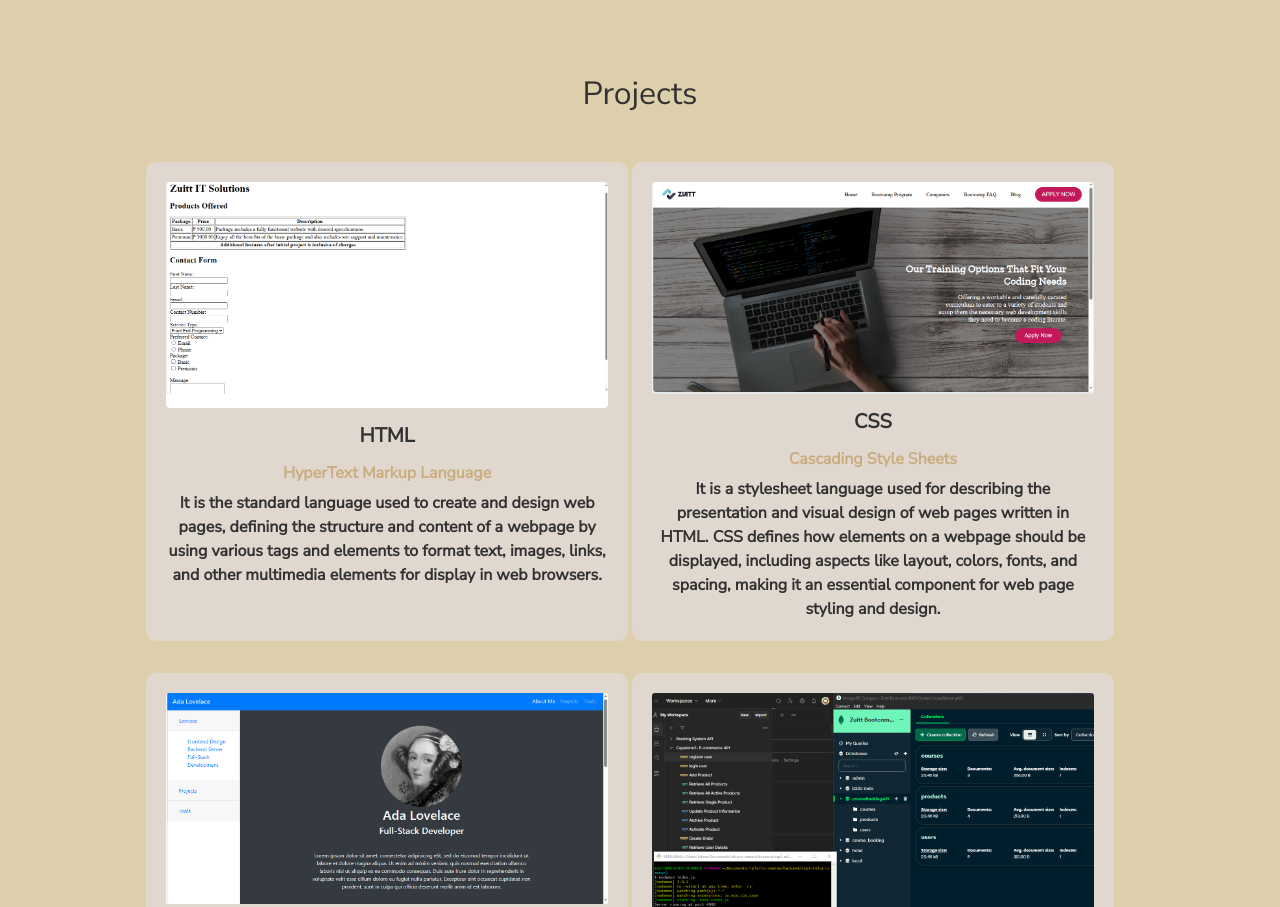
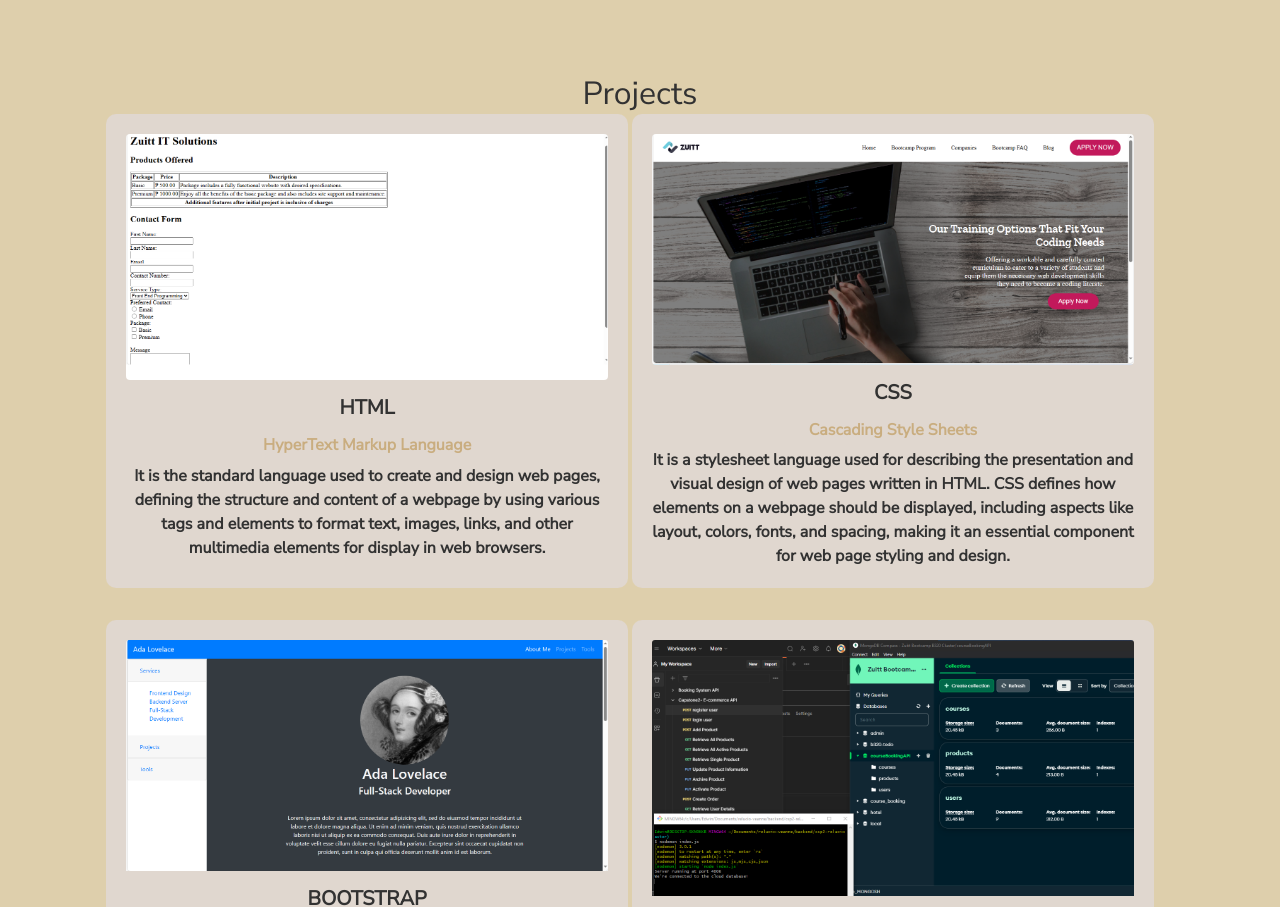
Before and after one commit to veannejoy29/portfoliopages, a plain HTML site: page index.html in a window 1280 px wide. Shown: the part 1200-2107 px from the top of the page. Drawn offline with nearby package versions, Linux system fonts and the light colour scheme.

Commit message:
edited capstone code

```diff
--- a/index.html
+++ b/index.html
@@ -85,7 +85,7 @@
 		<!-- Projects Section Start -->
 		<section id="projects" class="container-fluid min-vh-100 p-5">
 			<h2 id="projtitle" class="justify-content-center mb3 mt-5">Projects</h2>
-			<div class="row d-flex d-column justify-content-center p-md-5">
+			<div class="row d-flex d-column justify-content-center">
 					<!-- HTML Card Start -->
 					<div class="card col-md-5 mb-5 col-sm-12 mb-xl-0 m-0 p-0" style="width: 18rem;">
 						<div class="card-body">
```
